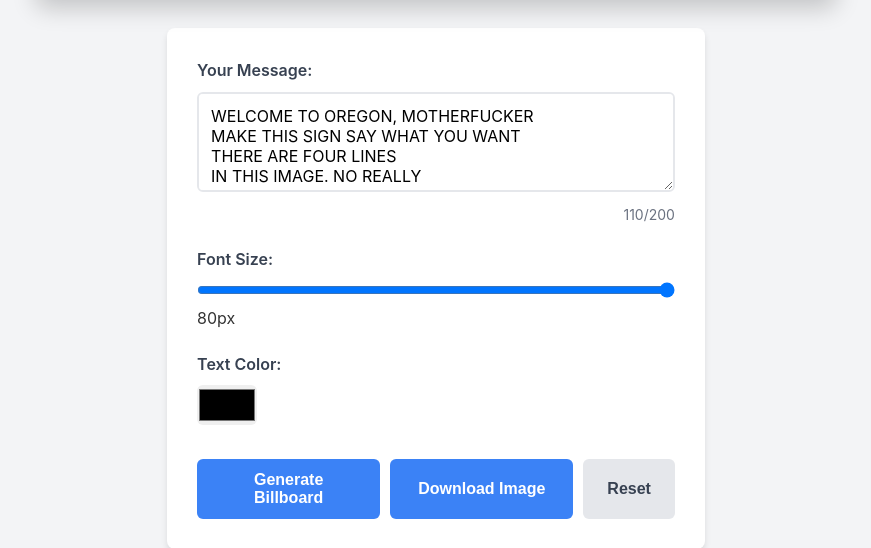
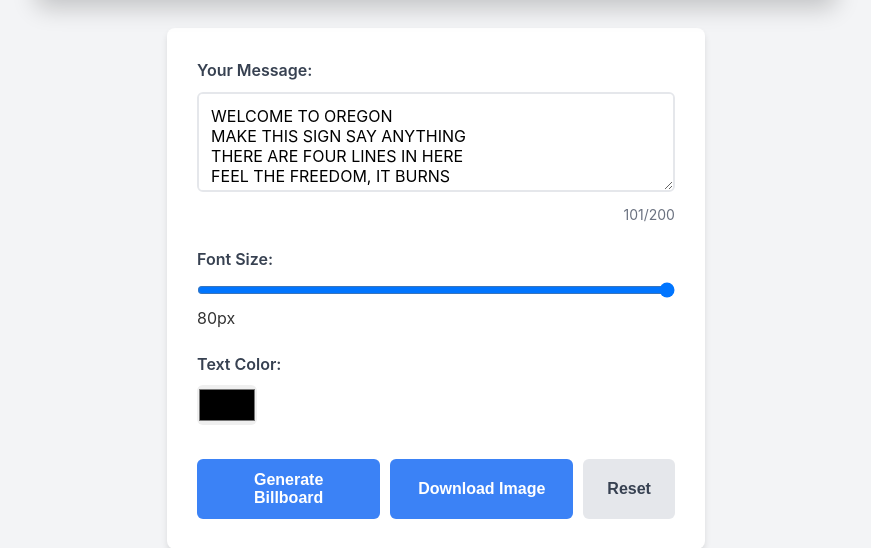
Before and after one commit to Bezoar/uncle-sam, a Flask app: page / in a window 1280 px wide. Shown: the part 754-1302 px from the top of the page, without its empty margins (204-1075 px from the left). Run offline with Flask 3, Linux system fonts and the light colour scheme.

Commit message:
Update default text in frontend to match new DEFAULT_SIGN_TEXT in app.py

```diff
--- a/static/js/app.js
+++ b/static/js/app.js
@@ -80,11 +80,11 @@ downloadBtn.addEventListener('click', function() {
 
 // Reset to defaults
 resetBtn.addEventListener('click', function() {
-    messageInput.value = 'WELCOME TO OREGON, MOTHERFUCKER\nMAKE THIS SIGN SAY WHAT YOU WANT\nTHERE ARE FOUR LINES\nIN THIS IMAGE. NO REALLY';
+    messageInput.value = 'WELCOME TO OREGON\nMAKE THIS SIGN SAY ANYTHING\nTHERE ARE FOUR LINES IN HERE\nFEEL THE FREEDOM, IT BURNS';
     fontSizeSlider.value = 80;
     fontSizeValue.textContent = '80px';
     textColorInput.value = '#000000';
-    charCount.textContent = '110/200';
+    charCount.textContent = '101/200';
     billboardPreview.style.display = 'none';
     loading.style.display = 'block';
     downloadBtn.style.display = 'none';
--- a/templates/index.html
+++ b/templates/index.html
@@ -22,11 +22,11 @@
             <div class="controls">
                 <div class="input-group">
                     <label for="messageInput">Your Message:</label>
-                    <textarea id="messageInput" placeholder="Type your message here..." maxlength="200">WELCOME TO OREGON, MOTHERFUCKER
-MAKE THIS SIGN SAY WHAT YOU WANT
-THERE ARE FOUR LINES
-IN THIS IMAGE. NO REALLY</textarea>
-                    <div class="character-count" id="charCount">110/200</div>
+                    <textarea id="messageInput" placeholder="Type your message here..." maxlength="200">WELCOME TO OREGON
+MAKE THIS SIGN SAY ANYTHING
+THERE ARE FOUR LINES IN HERE
+FEEL THE FREEDOM, IT BURNS</textarea>
+                    <div class="character-count" id="charCount">101/200</div>
                 </div>
 
                 <div class="input-group">
```
